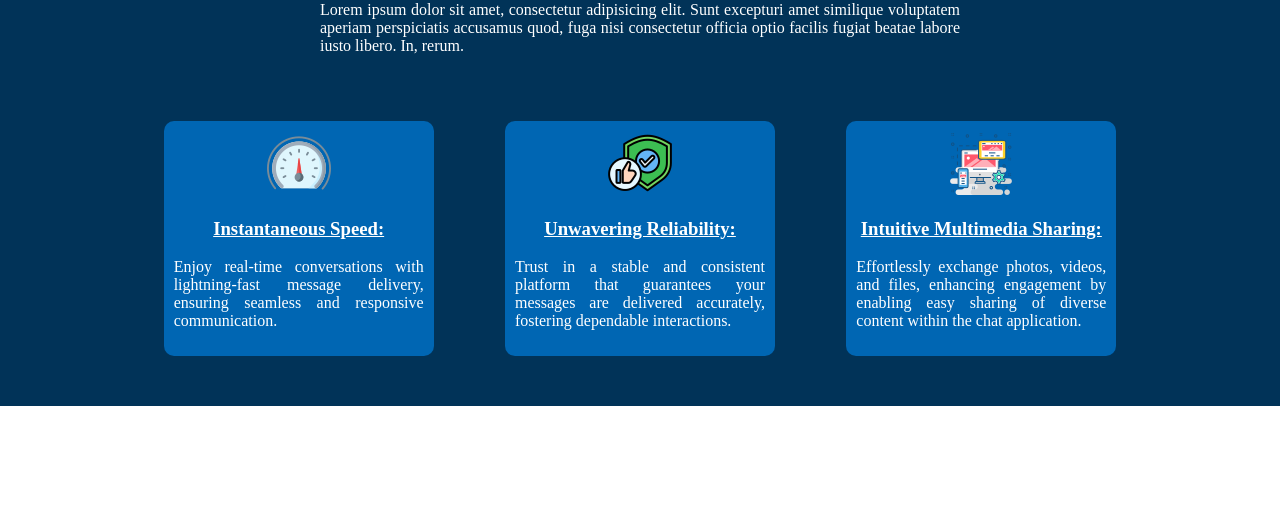
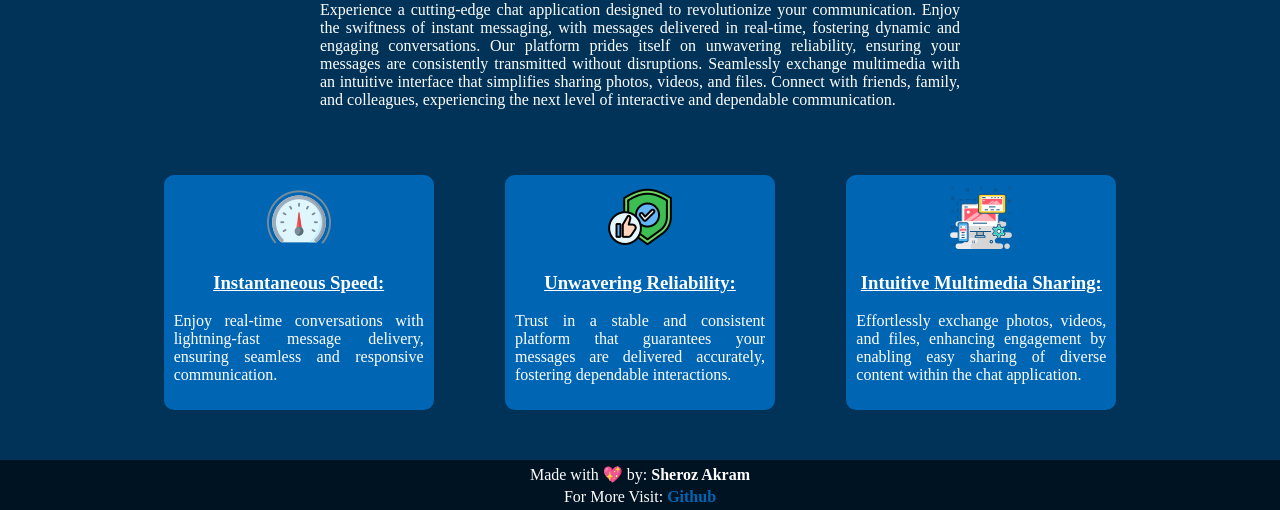
Before and after one commit to Sheroz-Akram/Chat-Mostro, a website: page Client/Home.html in a window 1280 px wide. Shown: the part 582-1092 px from the top of the page. Before the commit the page ends 988 px from the top, so only its background shows below. Drawn offline with Linux system fonts and the light colour scheme; files that its build step writes are made by us from their sources; files whose address does not match are found by name.

Commit message:
Add Footer
add footer to the home and also fix the chat button for small devices..

```diff
--- a/Client/Home.html
+++ b/Client/Home.html
@@ -5,6 +5,7 @@
     <meta charset="UTF-8">
     <meta name="viewport" content="width=device-width, initial-scale=1.0">
     <link rel="stylesheet" href="style.css">
+    <link rel="shortcut icon" href="/Images/Logo.png" type="image/x-icon">
     <title>Chat Monstro - Home Page</title>
 </head>
 
@@ -47,9 +48,13 @@
     <div class="Features">
         <div class="textTitle">
             <h1>Top Features</h1>
-            <p>Lorem ipsum dolor sit amet, consectetur adipisicing elit. Sunt excepturi amet similique voluptatem
-                aperiam perspiciatis accusamus quod, fuga nisi consectetur officia optio facilis fugiat beatae labore
-                iusto libero. In, rerum.</p>
+            <p>
+                Experience a cutting-edge chat application designed to revolutionize your communication. Enjoy the
+                swiftness of instant messaging, with messages delivered in real-time, fostering dynamic and engaging
+                conversations. Our platform prides itself on unwavering reliability, ensuring your messages are
+                consistently transmitted without disruptions. Seamlessly exchange multimedia with an intuitive interface
+                that simplifies sharing photos, videos, and files. Connect with friends, family, and colleagues,
+                experiencing the next level of interactive and dependable communication.</p>
         </div>
         <div class="featuresItem">
             <div class="item">
@@ -72,6 +77,13 @@
             </div>
         </div>
     </div>
+
+
+    <!-- Footer -->
+    <div class="Footer">
+        <p>Made with 💖 by: <b>Sheroz Akram</b></p>
+        <p>For More Visit: <a href="https://github.com/Sheroz-Akram"><b>Github</b></a></p>
+    </div>
 </body>
 
 </html>
--- a/Public/style.css
+++ b/Public/style.css
@@ -166,9 +166,28 @@ html {
     text-align: justify;
 }
 
+.Footer{
+    height: 50px;
+    display: flex;
+    flex-direction: column;
+    justify-content: center;
+    align-items: center;
+    background-color: rgb(0, 19, 34);
+    color: white;
+}
+
+.Footer p{
+    margin: 2px;
+}
+
+.Footer a{
+    color: rgb(0, 102, 179);
+    text-decoration: none;
+}
+
 @media screen and (max-width: 550px) {
     .navBar .chatButton {
-        position: absolute;
+        position: fixed;
         bottom: 10px;
         right: 10px;
     }
```
Also changed, not shown: Project Images/Home.png (added).
